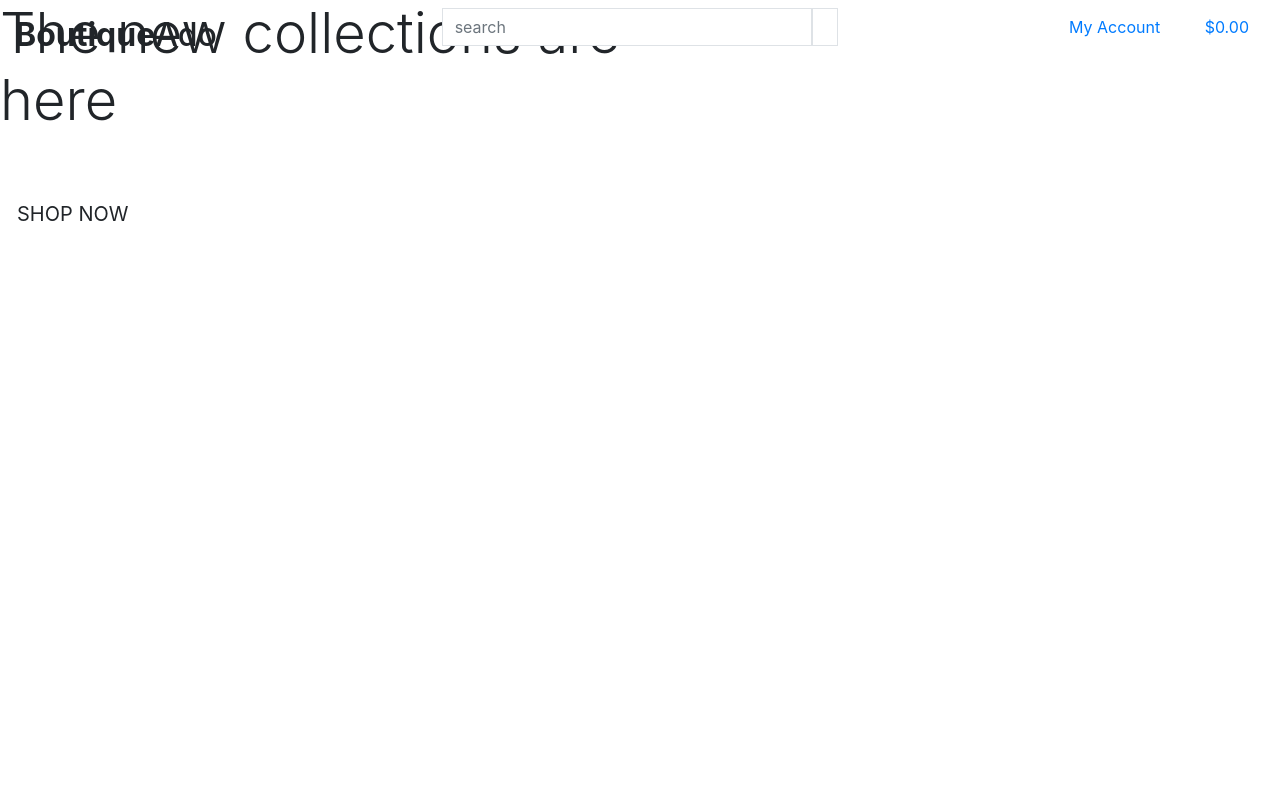
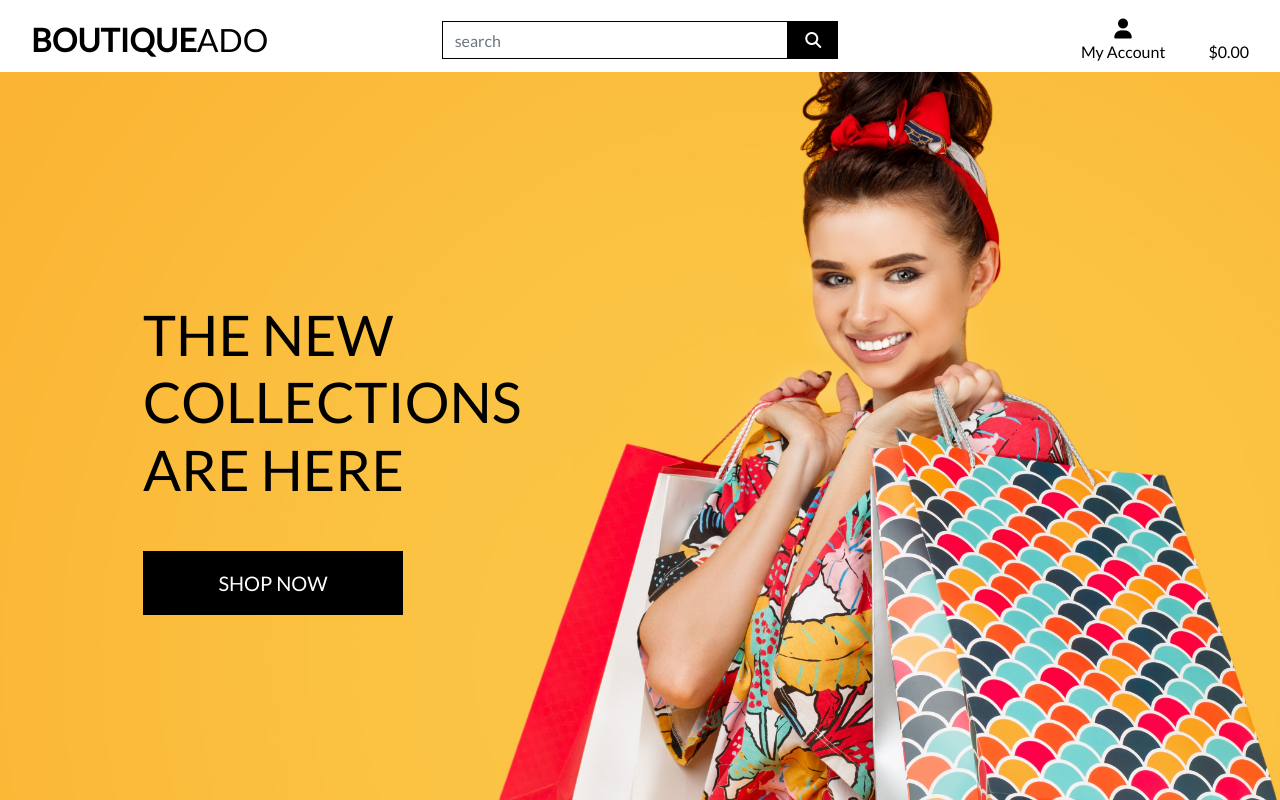
Before and after one commit to djacura/boutique_ado, a Django app: page / in a window 1280 px wide. Run offline with Django 3.2, Linux system fonts and the light colour scheme; some libraries are stand-ins or nearby versions.

Commit message:
added css and media to homepage

```diff
--- a/boutique_ado/settings.py
+++ b/boutique_ado/settings.py
@@ -149,3 +149,7 @@ USE_TZ = True
 # https://docs.djangoproject.com/en/3.1/howto/static-files/
 
 STATIC_URL = '/static/'
+STATICFILES_DIRS = (os.path.join(BASE_DIR, 'static'),)
+
+MEDIA_URL = '/media/'
+MEDIA_ROOT = os.path.join(BASE_DIR, 'media')
--- a/boutique_ado/urls.py
+++ b/boutique_ado/urls.py
@@ -15,9 +15,11 @@ Including another URLconf
 """
 from django.contrib import admin
 from django.urls import path, include
+from django.conf import settings
+from django.conf.urls.static import static
 
 urlpatterns = [
     path('admin/', admin.site.urls),
     path('accounts/', include('allauth.urls')),
     path('', include('home.urls')),
-]
+] + static(settings.MEDIA_URL, document_root=settings.MEDIA_ROOT)
--- a/home/templates/home/index.html
+++ b/home/templates/home/index.html
@@ -1,4 +1,4 @@
-{% extends 'base.html' %}
+{% extends "base.html" %}
 {% load static %}
 
 {% block page_header %}
@@ -10,7 +10,7 @@
 {% endblock %}
 
 {% block content %}
-    <div class="conatiner h-100">
+    <div class="container h-100">
         <div class="row h-100">
             <div class="col-7 col-md-6 my-auto">
                 <h1 class="display-4 logo-font text-black">
--- /dev/null
+++ b/static/css/base.css
@@ -0,0 +1,81 @@
+html {
+    height: 100%;
+}
+
+body {
+    background: url('/media/homepage_background_cropped.jpg') no-repeat center center fixed;
+    background-size: cover;
+    height: calc(100vh - 164px);
+    color: #555;
+    font-family: 'Lato';
+}
+
+/* from Bulma */
+.icon {
+    align-items: center;
+    display: inline-flex;
+    justify-content: center;
+    height: 1.5rem;
+    width: 1.5rem;
+}
+
+.logo-font {
+    text-transform: uppercase;
+}
+
+.main-logo-link {
+    width: fit-content;
+}
+
+.shop-now-button {
+    background: black;
+    color: white;
+    min-width: 260px;
+}
+
+.btn-black {
+    background: black;
+    color: white;
+}
+
+.shop-now-button:hover,
+.shop-now-button:active,
+.shop-now-button:focus,
+.btn-black:hover,
+.btn-black:active,
+.btn-black:focus {
+    background: #222;
+    color: white;
+}
+
+.text-black {
+    color: #000 !important;
+}
+
+.border-black {
+    border: 1px solid black !important;
+}
+
+/* -------------------------------- Media Queries */
+
+/* Slightly larger container on xl screens */
+@media (min-width: 1200px) {
+  .container {
+    max-width: 80%;
+  }
+}
+
+/* fixed top navbar only on medium and up */
+@media (min-width: 992px) {
+    .fixed-top-desktop-only {
+        position: fixed;
+        top: 0;
+        right: 0;
+        left: 0;
+        z-index: 1030;
+    }
+
+    .header-container {
+        padding-top: 164px;
+    }
+}
--- a/templates/base.html
+++ b/templates/base.html
@@ -15,12 +15,15 @@
 
     {% block corecss %}
         <link rel="stylesheet" href="https://cdn.jsdelivr.net/npm/bootstrap@4.5.3/dist/css/bootstrap.min.css" integrity="sha384-TX8t27EcRE3e/ihU7zmQxVncDAy5uIKz4rEkgIXeMed4M0jlfIDPvg6uqKI2xXr2" crossorigin="anonymous">
+        <link rel="preconnect" href="https://fonts.gstatic.com"> <link href="https://fonts.googleapis.com/css2?family=Lato&display=swap" rel="stylesheet">
+        <link rel="stylesheet" href="{% static 'css/base.css' %}">
     {% endblock corecss %}
 
     {% block extra_css %}
     {% endblock extra_css %}
 
     {% block corejs %}
+        <script src="https://kit.fontawesome.com/86d873ecda.js" crossorigin="anonymous"></script>
         <script src="https://code.jquery.com/jquery-3.5.1.slim.min.js" integrity="sha384-DfXdz2htPH0lsSSs5nCTpuj/zy4C+OGpamoFVy38MVBnE+IbbVYUew+OrCXaRkfj" crossorigin="anonymous"></script>
         <script src="https://cdn.jsdelivr.net/npm/bootstrap@4.5.3/dist/js/bootstrap.bundle.min.js" integrity="sha384-ho+j7jyWK8fNQe+A12Hb8AhRq26LrZ/JpcUGGOn+Y7RsweNrtN/tE3MoK7ZeZDyx" crossorigin="anonymous"></script>
     {% endblock corejs %}
@@ -33,10 +36,11 @@
 
   <body>
     <header class="container-fluid fixed-top">
-        <div class="row">
+        <div id="topnav" class="row bg-white pt-lg-2 d-none d-lg-flex">
             <div class="col-12 col-lg-4 my-auto py-1 py-lg-0 text-center text-lg-left">
-                <a href="{% url 'home' %}" class="nav-link main-logo-link"></a>
-                <h2 class="logo-font text-black my-auto"><strong>Boutique</strong>Ado</h2>
+                <a href="{% url 'home' %}" class="nav-link main-logo-link">
+                    <h2 class="logo-font text-black my-auto"><strong>Boutique</strong>Ado</h2>
+                </a>
             </div>
             <div class="col-12 col-lg-4 my-auto py-1 py-lg-0">
                 <form method="GET" action="">
@@ -94,7 +98,7 @@
     </header>
 
     {% if messages %}
-    <div class="message-container"></div>
+        <div class="message-container"></div>
     {% endif %}
 
     {% block page_header %}
```
Also changed, not shown: media/homepage_background_cropped.jpg (added).
